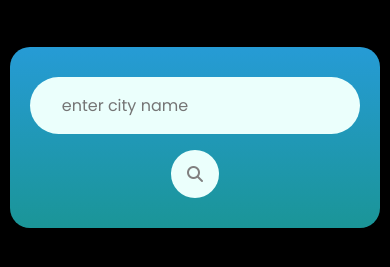
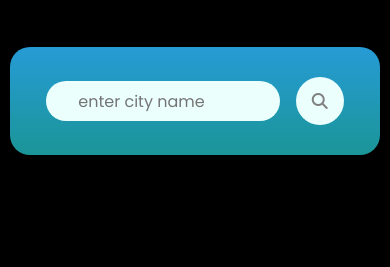
Before and after one commit to maham719/weatherapp, a plain HTML site: page weatherApp/index.html in a window 390 px wide. Shown: the part 83-350 px from the top of the page. Drawn offline with Linux system fonts and the light colour scheme; a web font is replaced by a local one.

Commit message:
Update style.css

```diff
--- a/weatherApp/style.css
+++ b/weatherApp/style.css
@@ -125,8 +125,7 @@ body {
 
 @media screen and (max-width: 400px) {
     .search {
-        width: 100%;
-        flex-direction: column;
+        width: 90%;
         gap: 1rem;
     }
 
```
